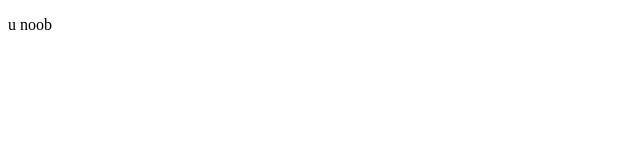
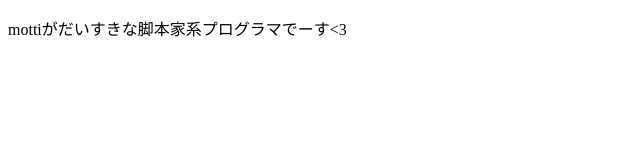
Before and after one commit to kouma1990/akinechan, a plain HTML site: page index.html in a window 1280 px wide. Shown: the whole page, without its empty margins (0-640 px from the left). Drawn offline with Linux system fonts and the light colour scheme.

Commit message:
Update index.html

```diff
--- a/index.html
+++ b/index.html
@@ -5,6 +5,6 @@
     <title>akine test</title>
 </head>
 <body>
-    <p>u noob</p>
+    <p>mottiがだいすきな脚本家系プログラマでーす<3</p>
 </body>
 </html>
```
